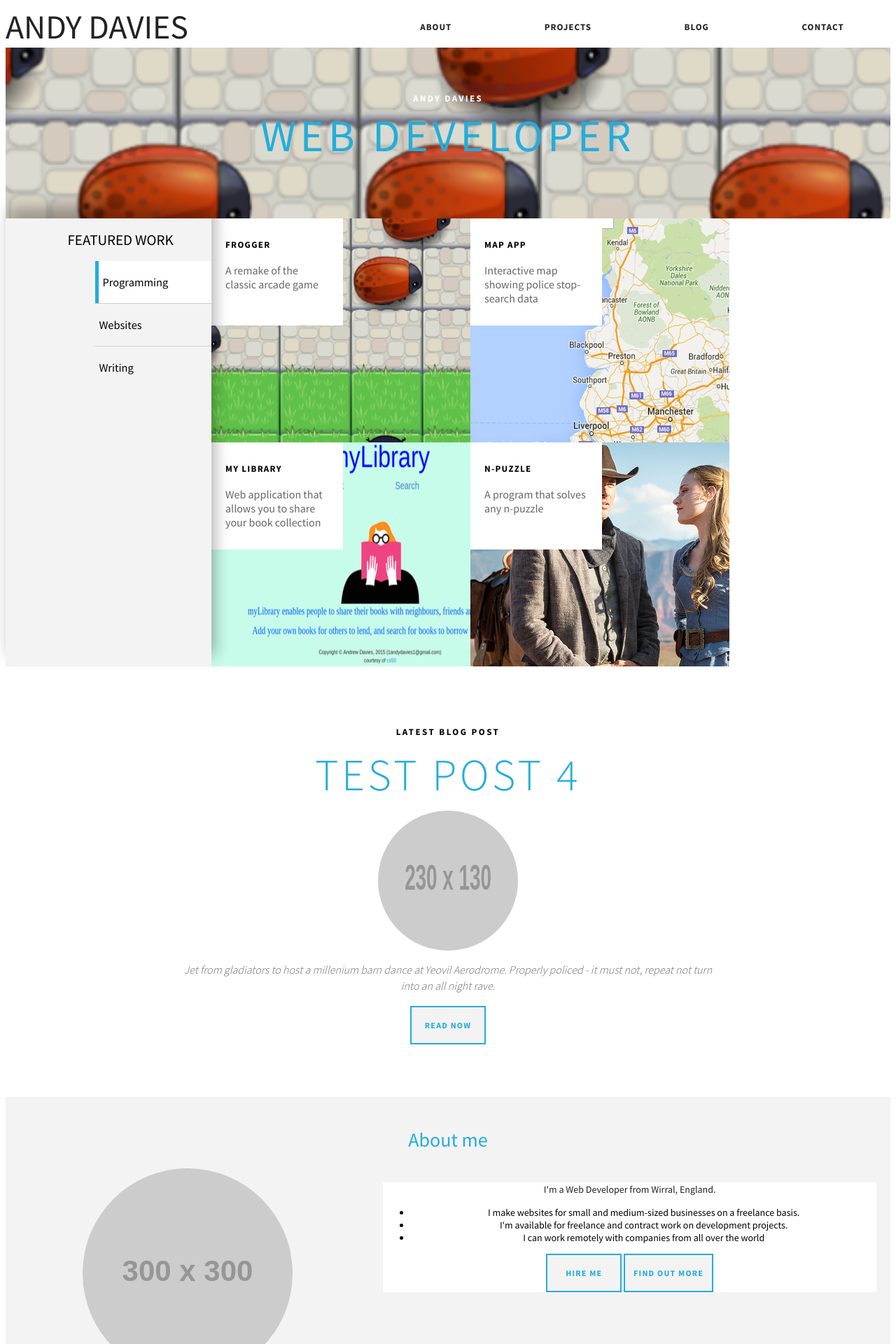
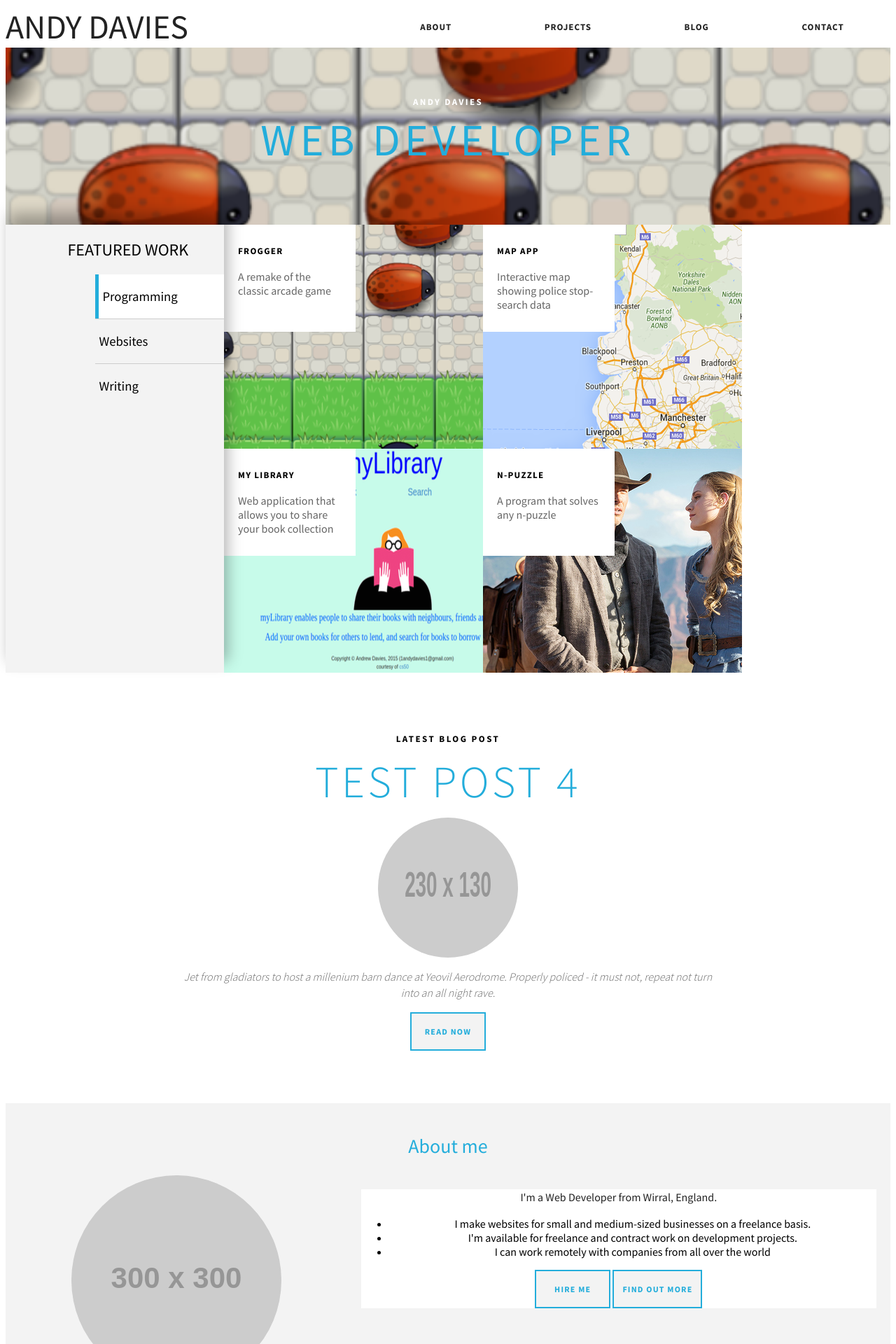
Before and after one commit to andavies/andavies.github.io, a Jekyll site: the page built from index.html, in a window 1280 px wide. Shown: the top 1920 px of the page at 70% size. Built offline with Jekyll 4.4.1, drawn with Linux system fonts in a browser that asks for light colours.

Commit message:
Increase default font-size

```diff
--- a/css/styles.scss
+++ b/css/styles.scss
@@ -25,7 +25,7 @@
 $bold: 700;
 
 body {
-	font: $normal 14px $font, Helvetica, Arial, Sans-Serif;
+	font: $normal 16px $font, Helvetica, Arial, Sans-Serif;
 	text-rendering: optimizeLegibility;
 }
 
```
